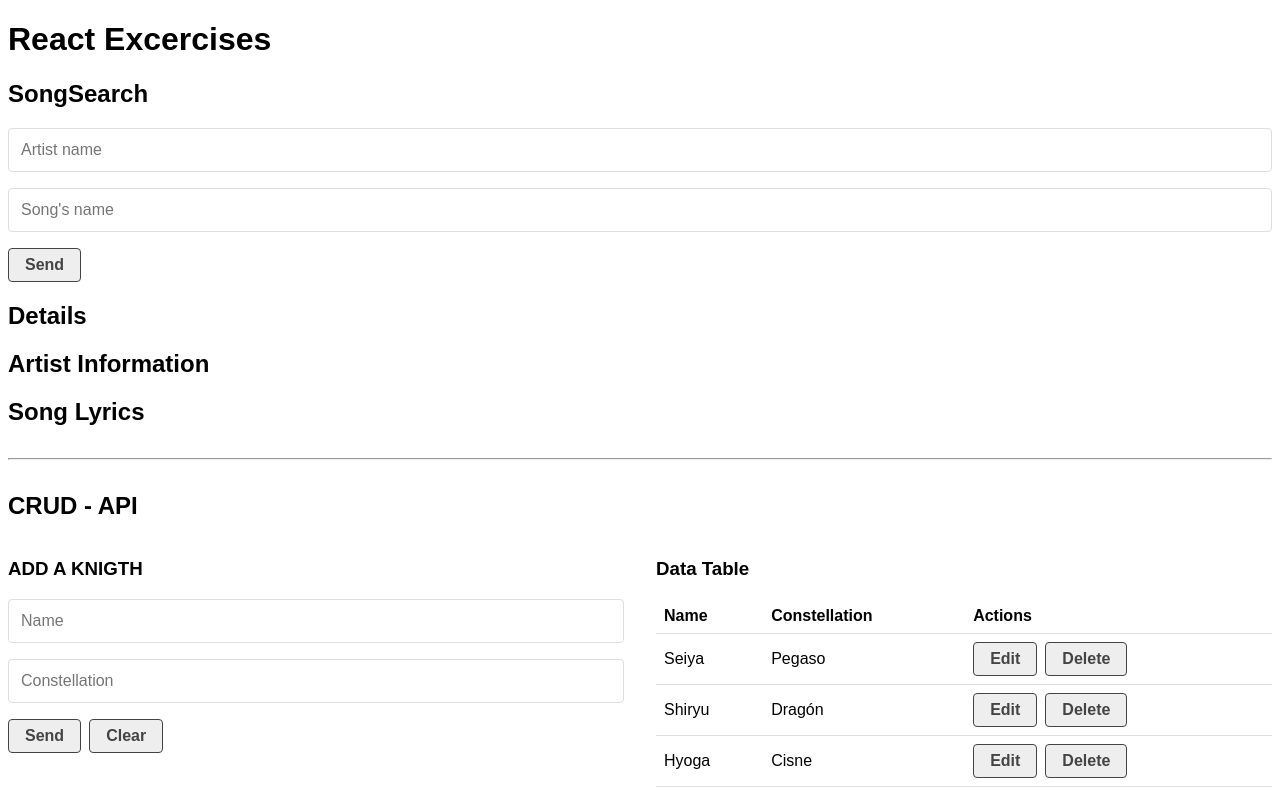
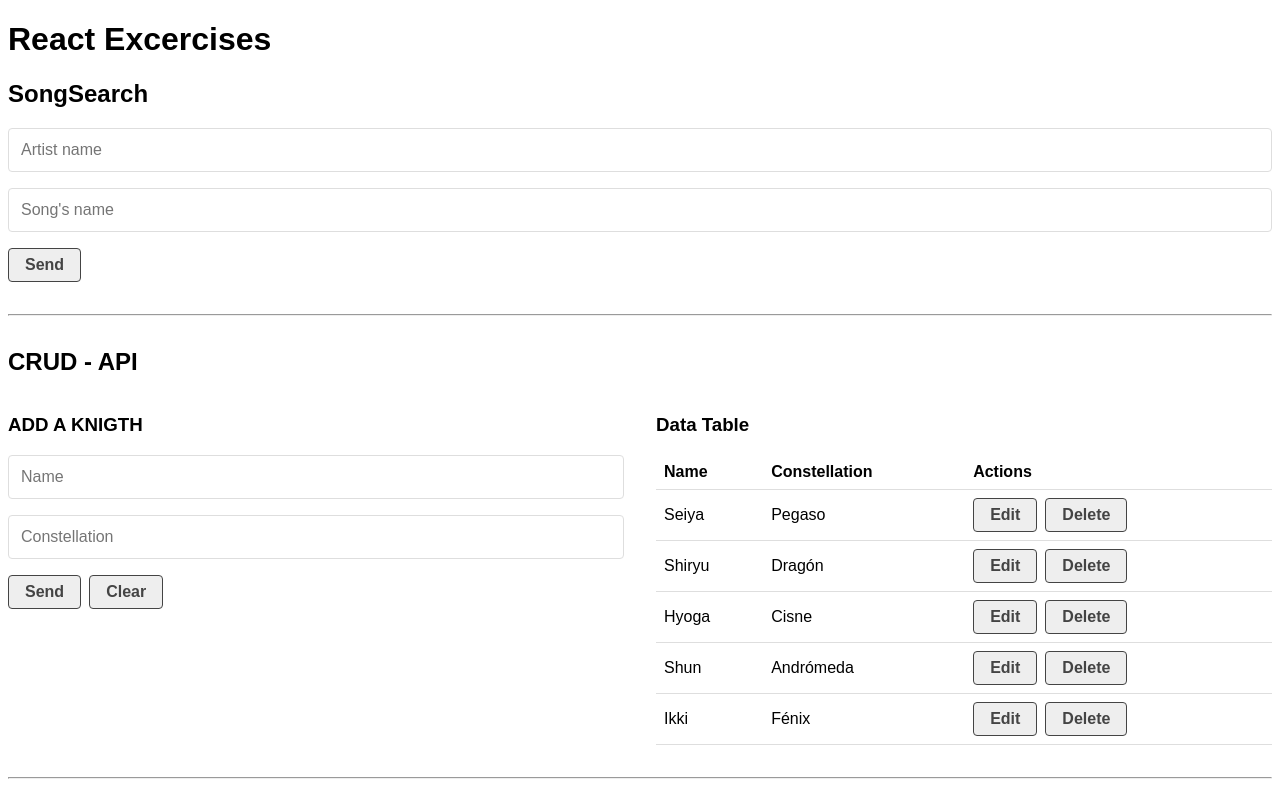
Before and after one commit to 2018030429/react-course-jm, a React (Create React App) app in the folder practicas/: page / in a window 1280 px wide. Shown: the top 793 px of the page. Built offline with nearby package versions, Linux system fonts and the light colour scheme; data requests are answered from the project's data file.

Commit message:
searchsong (3/5) & (4/5)

```diff
--- a/practicas/src/components/SongDetails.js
+++ b/practicas/src/components/SongDetails.js
@@ -1,15 +1,30 @@
-import React from 'react'
+import React, { Fragment } from 'react'
+import Message from './Message';
 
 import SongArtist from "./SongArtist";
 import SongLyrics from './SongLyrics';
 
 const SongDetails = ({ search, lyric, bio }) => {
+
+  if ([lyric, bio].includes(null)) return null;
+
   return (
-    <div>
-      <h2> Details </h2>
-      <SongArtist/>
-      <SongLyrics/>
-    </div>
+    <Fragment>
+      { lyric.error || lyric.err || lyric.name === "AbortError" ? (
+        <Message
+          message={`Error: The ${search.song} song doesn't exist`}
+          bgColor="#DC3545"/>
+      ):(
+        <SongLyrics/>
+      )}
+      { bio.artists ? (
+        <SongArtist/>
+      ):(
+        <Message
+          message={`Error: The artist ${ search.artist } doesn't exist`}
+          bgColor="#DC3545"/>
+      )}
+    </Fragment>
   )
 }
 
--- a/practicas/src/components/SongSearch.js
+++ b/practicas/src/components/SongSearch.js
@@ -1,8 +1,9 @@
-import React, { useState } from 'react'
+import React, { useState, useEffect } from 'react'
 
 import Loader from './Loader';
 import SongDetails from './SongDetails';
 import SongForm from './SongForm';
+import { helpHttp } from "../helpers/help.http";
 
 const SongSearch = () => {
 
@@ -11,8 +12,33 @@ const SongSearch = () => {
   const [biography, setBiography] = useState(null);
   const [loading, setLoading] = useState(false);
 
+  useEffect(() => {
+    if (search === null) return;
+
+    (async () => {
+      const { artist, song } = search;
+
+      let artistURL = `https://www.theaudiodb.com/api/v1/json/1/search.php?s=${ artist }`;
+      let songURL = `https://api.lyrics.ovh/v1/${ artist }/${ song }`;
+
+      setLoading(true);
+
+      const [artistRes, songRes] = await Promise.all([
+        helpHttp().get(artistURL),
+        helpHttp().get(songURL)
+      ]);
+
+      setLoading(false);
+
+      setBiography(artistRes);
+      setLyric(songRes);
+
+    })();
+
+  }, [search]);
+
   const handleSearch = (data) => {
-    setSearch(data)
+    setSearch(data);
   }
 
   return (
@@ -20,7 +46,9 @@ const SongSearch = () => {
       <h2> SongSearch </h2>
       { loading && <Loader/> }
       <SongForm handleSearch={ handleSearch }/>
-      <SongDetails search={ search } lyric={ lyric } bio={ biography }/>
+      { search && !loading && (
+        <SongDetails search={ search } lyric={ lyric } bio={ biography }/>
+      )}
     </div>
   )
 }
```
